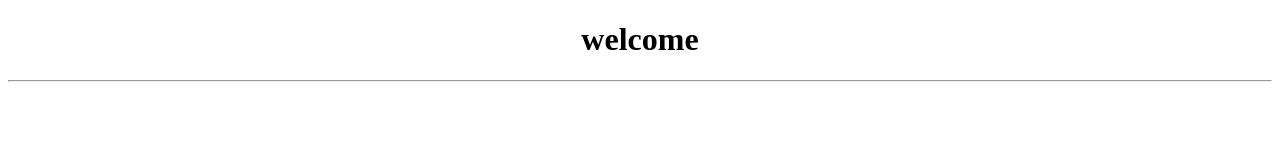
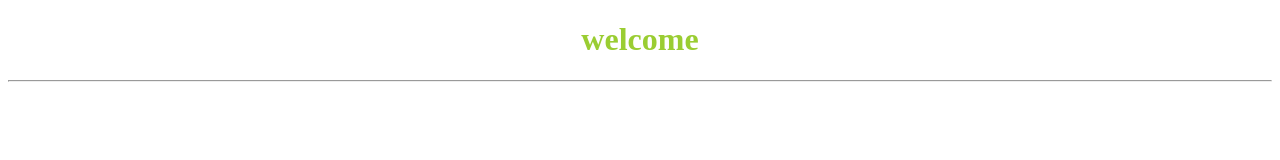
Before and after one commit to Nirmal-kumar24/github2, a plain HTML site: page index.html in a window 1280 px wide. Drawn offline with Linux system fonts and the light colour scheme.

Commit message:
created style file

```diff
--- a/style.css
+++ b/style.css
@@ -2,6 +2,6 @@
 border :0 px;
 margin :0 px;
 }
-hr{
+h1{
     color: yellowgreen;
 }
```
